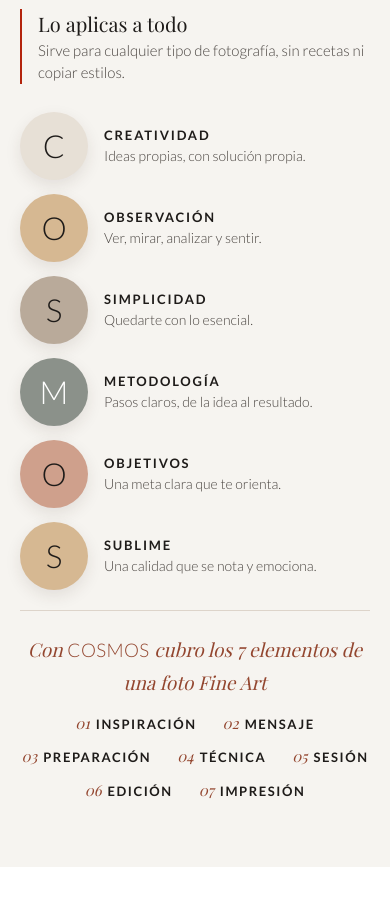
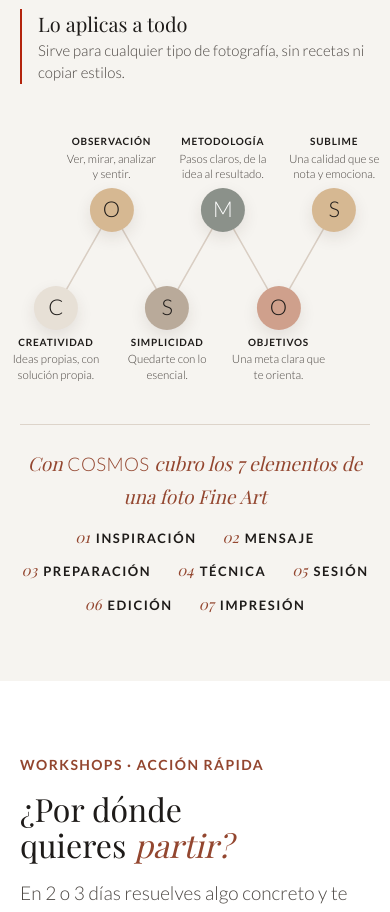
Before and after one commit to beraa56/cosmos-escuela, a plain HTML site: page index.html in a window 390 px wide. Shown: the part 3958-4870 px from the top of the page. Drawn offline with nearby package versions, Linux system fonts and the light colour scheme; a web font is replaced by a local one.

Commit message:
Zigzag COSMOS: movimiento al pasar y versión celular igual a escritorio
Co-Authored-By: Claude Opus 5.5 <noreply@anthropic.com>

```diff
--- a/index.html
+++ b/index.html
@@ -1415,6 +1415,27 @@ main > section.sec:has(.sbs){padding-bottom:0}
 .home-cover .cover-in > *{max-width:540px}
 .home-cover h1{font-size:clamp(42px,4.4vw,64px)}}
 @media (max-width:860px){.home-cover{background-position:83% 30% !important;align-items:flex-end;min-height:calc(100svh - var(--navh,90px)) !important}.home-cover::before{background:linear-gradient(180deg,rgba(28,22,18,0) 35%,rgba(28,22,18,.55) 62%,rgba(28,22,18,.85) 100%)}.home-cover .cover-in{padding-block:32px 48px}}
+/* Zigzag COSMOS: movimiento al pasar y versión celular igual a escritorio */
+.zz-n{cursor:default}
+.zz-n .zz-dot{transition:transform .35s cubic-bezier(.34,1.56,.64,1),box-shadow .35s}
+.zz-n .zz-t b{transition:color .3s}
+.zz-n:hover .zz-dot,.zz-n:active .zz-dot{transform:translateY(-7px) scale(1.08);box-shadow:0 14px 24px rgba(60,40,25,.18)}
+.zz-n:hover .zz-t b,.zz-n:active .zz-t b{color:var(--accent,#93462F)}
+@media (prefers-reduced-motion:no-preference){.zz-n:hover .zz-dot{animation:zzhop .6s cubic-bezier(.34,1.56,.64,1)}}
+@keyframes zzhop{0%{transform:translateY(0) scale(1)}45%{transform:translateY(-11px) scale(1.1) rotate(-4deg)}75%{transform:translateY(-5px) scale(1.07) rotate(2deg)}100%{transform:translateY(-7px) scale(1.08)}}
+#metodo .zz{margin-bottom:40px !important}
+@media (max-width:860px){
+  .zz{height:272px !important;margin:0 8px 34px !important;--r:22px}
+  #metodo .zz{height:272px !important}
+  .zz-lines{display:block !important}
+  .zz-list{display:block !important}
+  .zz-n,.zz-n.rv,.zz-n.rv.in{position:absolute !important;left:var(--x);transform:translateX(-50%) !important;width:30% !important;gap:6px !important;text-align:center !important;align-items:center}
+  .zz-n.up{flex-direction:column-reverse !important;top:auto !important;bottom:calc(64% - var(--r)) !important}
+  .zz-n.down{flex-direction:column !important;bottom:auto !important;top:calc(72% - var(--r)) !important}
+  .zz-dot{width:44px !important;height:44px !important;font-size:22px !important}
+  .zz-t{font-size:11.5px !important;line-height:1.35}
+  .zz-t b{font-size:10px !important;letter-spacing:.08em}
+}
 [hidden]{display:none !important}
 </style>
 
```
